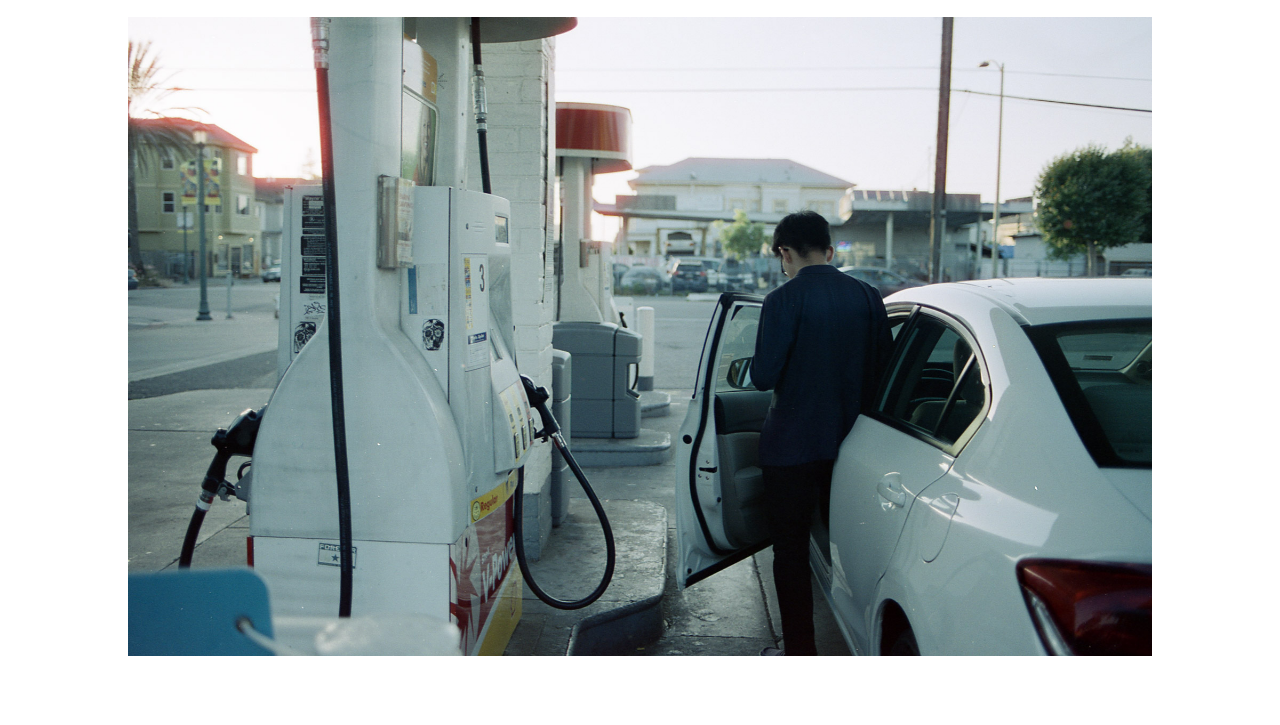
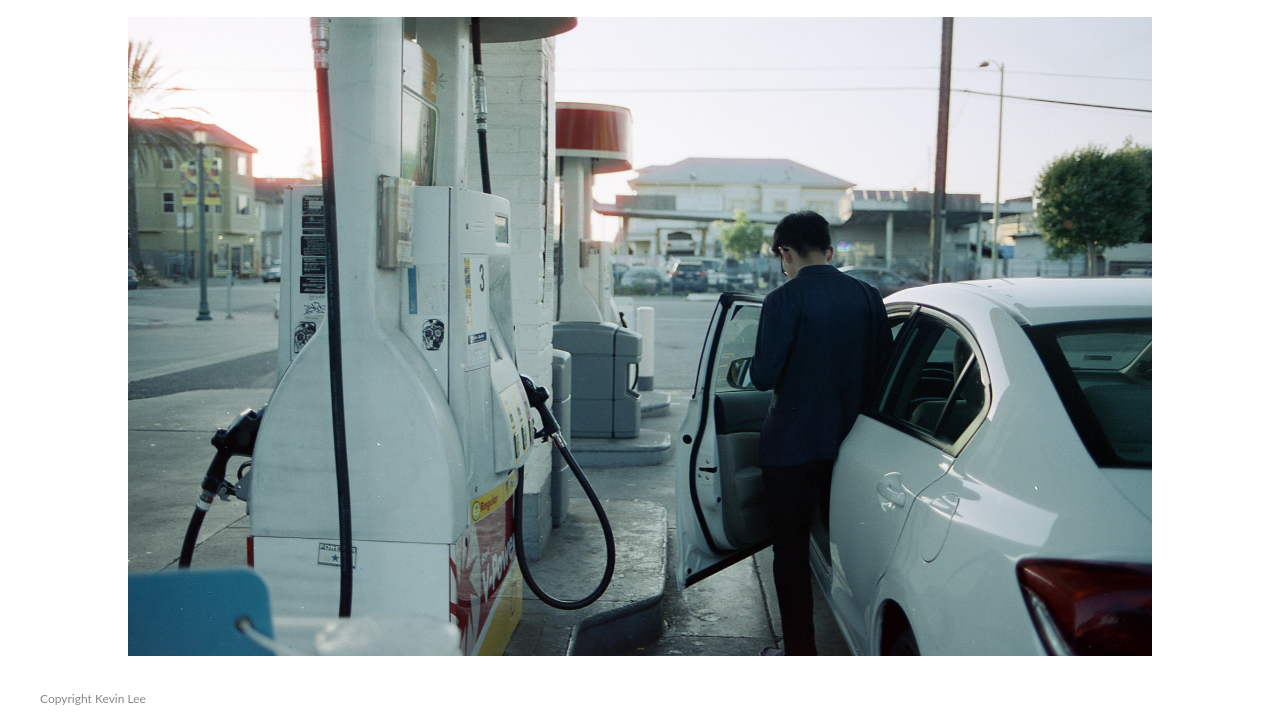
Before and after one commit to mngyuan/365, a website: page film-friends.html in a window 1280 px wide. Shown: the part 2926-3651 px from the top of the page. Before the commit the page ends 3599 px from the top, so only its background shows below. Drawn offline with Linux system fonts and the light colour scheme.

Commit message:
add copyright banner to all pages

```diff
--- a/film-friends.html
+++ b/film-friends.html
@@ -29,5 +29,6 @@
     <img class='fullbleed' src="/i/photos/film/10560024.jpg">
     <img class='fullbleed' src="/i/photos/film/IMG003.jpg">
   </div>
+  <div id="copyright">Copyright Kevin Lee</div>
 </body>
 </html>
```
Also changed, not shown: film-spaces.html (+1 -0 lines), photo-grads.html (+1 -0 lines), photo-people.html (+1 -0 lines).
